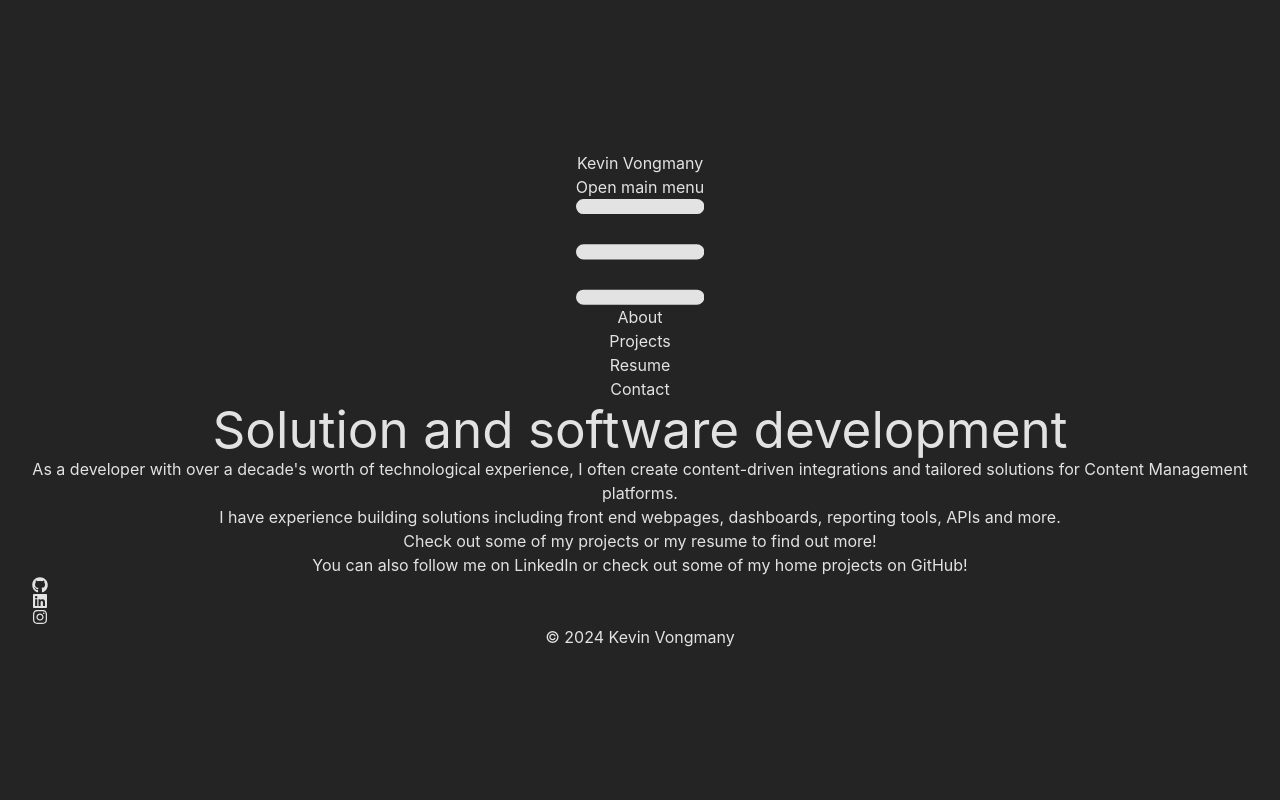
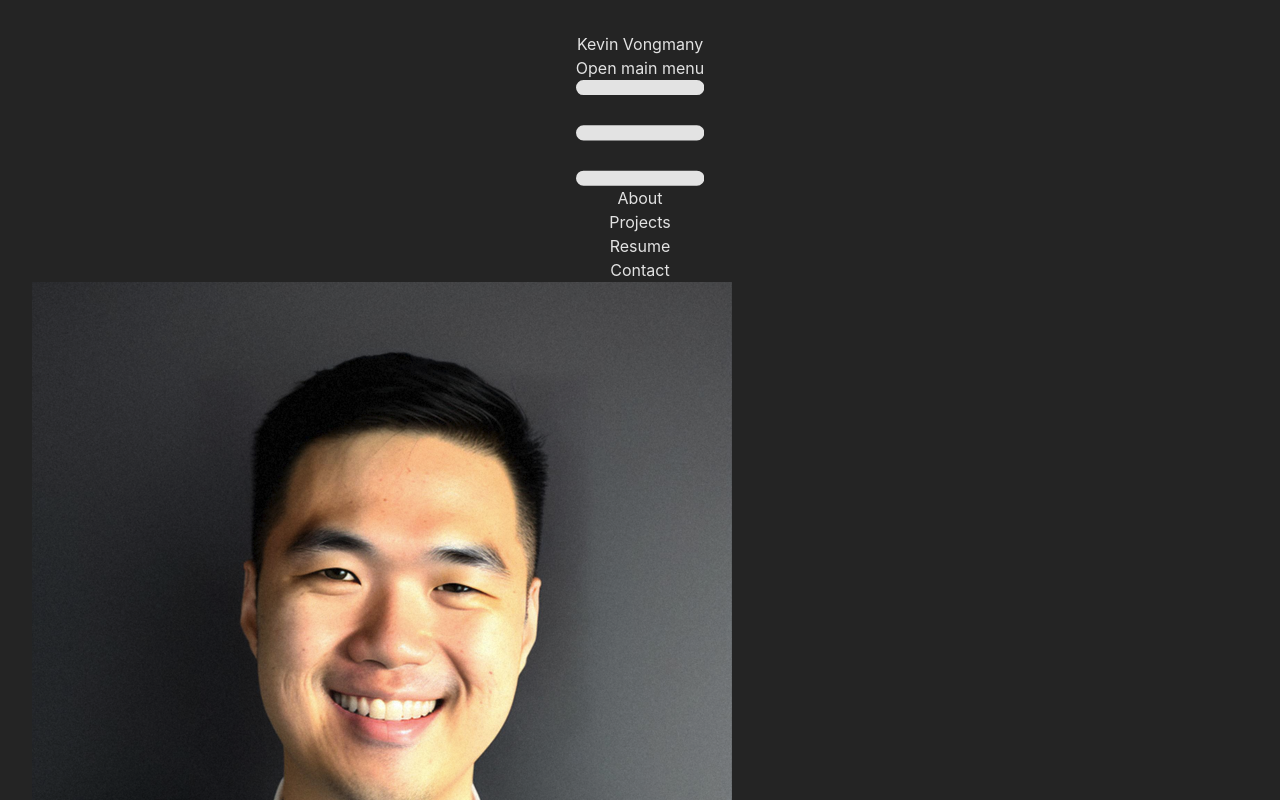
Before and after one commit to kevinvongmany/portfolio, a React (Vite) app: page /about in a window 1280 px wide. Shown: the top 800 px of the page. Built offline with nearby package versions, Linux system fonts and the light colour scheme.

Commit message:
Added headshot on page

```diff
--- a/src/components/About.jsx
+++ b/src/components/About.jsx
@@ -1,9 +1,11 @@
 import Animated from "./Animated";
 import { Link } from "react-router-dom";
+import Headshot from "../assets/HeadshotSquare.png";
 
 export default function About() {
   return (
     <Animated>
+      <img src={Headshot} alt="Kevin Vongmany" className="rounded-full h-49 w-49 mx-auto " />
       <h1 className="mb-4 text-blue-500 ">Solution and software development</h1>
       <p className="text-xl">
         As a developer with over a decade's worth of technological experience, I
```
Also changed, not shown: src/assets/HeadshotSquare.png (added).
